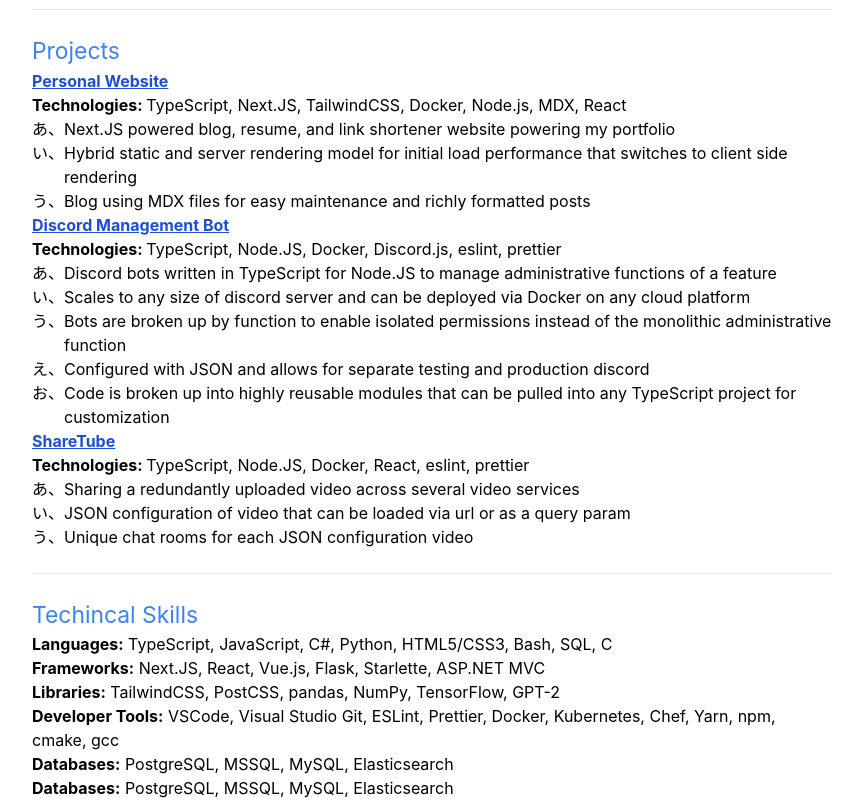
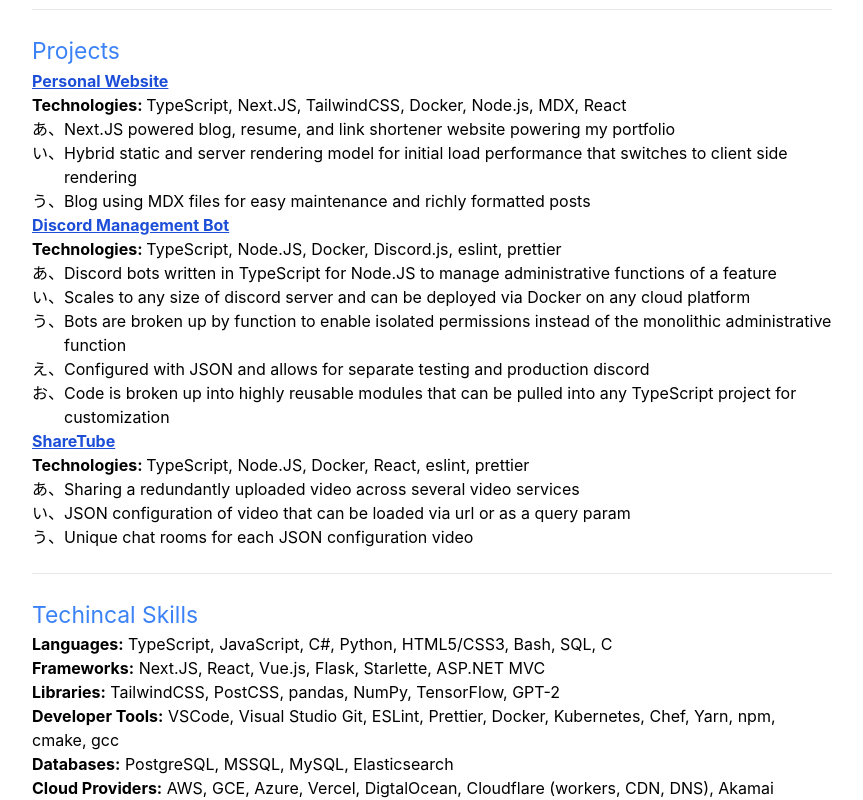
Before and after one commit to emmajsadams/personal-website, a Next.js app: page / in a window 1280 px wide. Shown: the part 1395-2195 px from the top of the page, without its empty margins (208-1071 px from the left). Built offline with nearby package versions, Linux system fonts and the light colour scheme.

Commit message:
Add cloud providers

```diff
--- a/pages/index.tsx
+++ b/pages/index.tsx
@@ -62,8 +62,8 @@
 				Elasticsearch
 			</p>
 			<p>
-				<span className="font-bold">Databases:</span> PostgreSQL, MSSQL, MySQL,
-				Elasticsearch
+				<span className="font-bold">Cloud Providers:</span> AWS, GCE, Azure,
+				Vercel, DigtalOcean, Cloudflare (workers, CDN, DNS), Akamai
 			</p>
 		</div>
 	)
```
